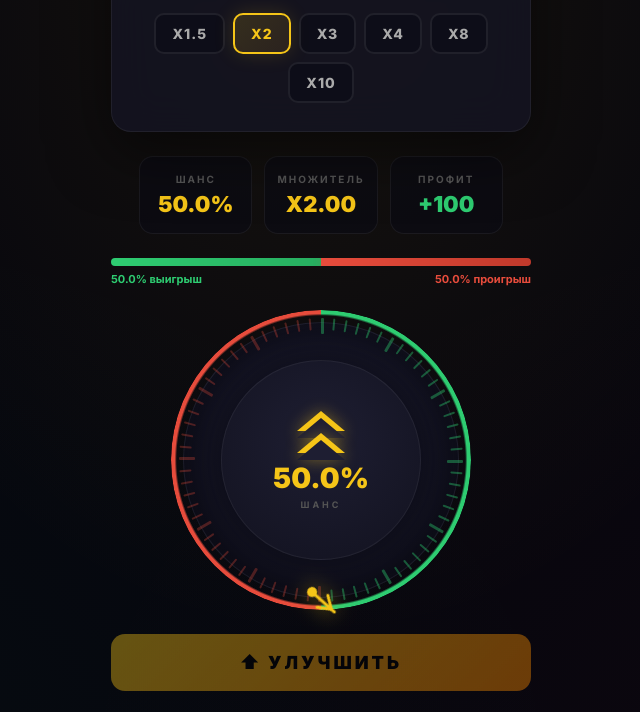
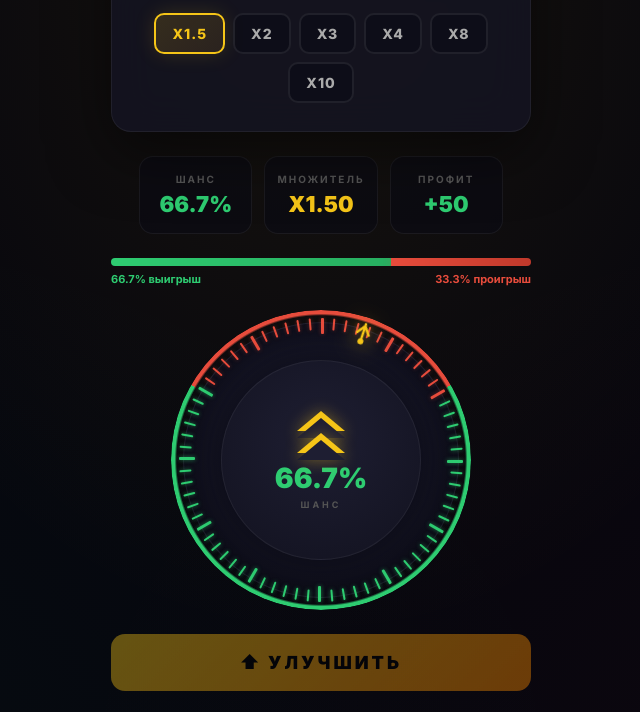
Before and after one commit to FDAFSFASDF/chernenkograde, a plain HTML site: page index.html in a window 1280 px wide. Both pictures are taken after a click on the button "⬆ УЛУЧШИТЬ". Shown: the part 223-935 px from the top of the page, without its empty margins (319-959 px from the left). Drawn offline with Linux system fonts and the light colour scheme.

Commit message:
Update index.html

```diff
--- a/index.html
+++ b/index.html
@@ -44,7 +44,6 @@
     -webkit-background-clip: text;
     -webkit-text-fill-color: transparent;
     animation: shimmer 3s ease-in-out infinite;
-    text-shadow: 0 0 40px rgba(245,197,24,0.3);
     position: relative;
   }
 
@@ -80,7 +79,6 @@
     z-index: 1;
   }
 
-  /* --- Карточка ввода --- */
   .card {
     background: rgba(20, 20, 35, 0.8);
     backdrop-filter: blur(20px);
@@ -131,10 +129,6 @@
     box-shadow: 0 0 20px rgba(245,197,24,0.15);
   }
 
-  .input-group input::placeholder {
-    color: #333;
-  }
-
   .arrow-icon {
     font-size: 24px;
     color: #f5c518;
@@ -142,7 +136,6 @@
     flex-shrink: 0;
   }
 
-  /* --- Множители --- */
   .multipliers {
     display: flex;
     gap: 8px;
@@ -179,7 +172,6 @@
     box-shadow: 0 0 20px rgba(245,197,24,0.15);
   }
 
-  /* --- Статистика --- */
   .stats {
     display: grid;
     grid-template-columns: 1fr 1fr 1fr;
@@ -193,10 +185,6 @@
     padding: 16px 12px;
     text-align: center;
     transition: all 0.3s;
-  }
-
-  .stat-box:hover {
-    border-color: rgba(255,255,255,0.12);
   }
 
   .stat-label {
@@ -217,7 +205,6 @@
   .stat-value.green { color: #2ecc71; }
   .stat-value.red { color: #e74c3c; }
 
-  /* --- Полоса шанса --- */
   .bar-container {
     width: 100%;
     height: 8px;
@@ -225,7 +212,6 @@
     border-radius: 4px;
     overflow: hidden;
     display: flex;
-    position: relative;
   }
 
   .bar-win {
@@ -253,7 +239,6 @@
   .bar-labels .win-label { color: #2ecc71; }
   .bar-labels .lose-label { color: #e74c3c; }
 
-  /* --- Колесо --- */
   .wheel-section {
     position: relative;
     display: flex;
@@ -272,9 +257,12 @@
     inset: 0;
     border-radius: 50%;
     background: conic-gradient(
-      #2ecc71 0deg,
-      #2ecc71 var(--win-deg, 180deg),
-      #e74c3c var(--win-deg, 180deg),
+      from 0deg,
+      #e74c3c 0deg,
+      #e74c3c calc(180deg - var(--win-half, 90deg)),
+      #2ecc71 calc(180deg - var(--win-half, 90deg)),
+      #2ecc71 calc(180deg + var(--win-half, 90deg)),
+      #e74c3c calc(180deg + var(--win-half, 90deg)),
       #e74c3c 360deg
     );
     padding: 4px;
@@ -292,7 +280,6 @@
     box-shadow: inset 0 0 40px rgba(0,0,0,0.5);
   }
 
-  /* Деления */
   .ticks {
     position: absolute;
     inset: 8px;
@@ -317,14 +304,15 @@
   }
 
   .tick.win-tick {
-    background: rgba(46,204,113,0.4);
+    background: #2ecc71;
+    box-shadow: 0 0 4px rgba(46,204,113,0.6);
   }
 
   .tick.lose-tick {
-    background: rgba(231,76,60,0.3);
+    background: #e74c3c;
+    box-shadow: 0 0 4px rgba(231,76,60,0.4);
   }
 
-  /* Центр колеса */
   .wheel-center {
     position: absolute;
     inset: 50px;
@@ -380,40 +368,45 @@
     font-weight: 700;
   }
 
-  /* Стрелка */
-  .arrow-container {
+  .arrow-orbit {
     position: absolute;
-    bottom: -10px;
-    left: 50%;
-    transform: translateX(-50%);
-    width: 40px;
-    height: 40px;
-    z-index: 10;
+    inset: 0;
+    border-radius: 50%;
+    pointer-events: none;
   }
 
-  .arrow {
-    width: 100%;
-    height: 100%;
-    transform-origin: 50% 50%;
+  .arrow-spinner {
+    position: absolute;
+    top: 50%;
+    left: 50%;
+    width: 0;
+    height: 0;
+    transform-origin: 0 0;
     transition: transform 3s cubic-bezier(0.17, 0.67, 0.12, 0.99);
-    filter: drop-shadow(0 0 10px rgba(245,197,24,0.6));
   }
 
-  .arrow svg {
+  .arrow-head {
+    position: absolute;
+    left: -12px;
+    top: -145px;
+    width: 24px;
+    height: 24px;
+    filter: drop-shadow(0 0 10px rgba(245,197,24,0.8));
+  }
+
+  .arrow-head svg {
     width: 100%;
     height: 100%;
   }
 
-  /* Свечение при результате */
   .wheel-wrapper.win-glow .wheel-outer-ring {
-    box-shadow: 0 0 40px rgba(46,204,113,0.4), 0 0 80px rgba(46,204,113,0.15);
+    box-shadow: 0 0 40px rgba(46,204,113,0.5), 0 0 80px rgba(46,204,113,0.2);
   }
 
   .wheel-wrapper.lose-glow .wheel-outer-ring {
-    box-shadow: 0 0 40px rgba(231,76,60,0.4), 0 0 80px rgba(231,76,60,0.15);
+    box-shadow: 0 0 40px rgba(231,76,60,0.5), 0 0 80px rgba(231,76,60,0.2);
   }
 
-  /* --- Кнопка --- */
   .upgrade-btn {
     padding: 18px 50px;
     font-size: 18px;
@@ -470,7 +463,6 @@
     display: none;
   }
 
-  /* --- Результат --- */
   .result {
     font-size: 20px;
     font-weight: 900;
@@ -506,12 +498,12 @@
     80% { transform: translateX(5px); }
   }
 
-  /* Адаптив */
   @media (max-width: 480px) {
     .logo { font-size: 28px; letter-spacing: 4px; }
     .logo::after { right: -35px; font-size: 22px; }
     .wheel-wrapper { width: 260px; height: 260px; }
     .tick { transform-origin: 0 122px; }
+    .arrow-head { top: -125px; }
     .wheel-center { inset: 40px; }
     .stat-value { font-size: 18px; }
   }
@@ -532,7 +524,7 @@
       <div class="arrow-icon">➜</div>
       <div class="input-group">
         <label>Выигрыш</label>
-        <input type="number" id="winInput" value="200" min="1" placeholder="0">
+        <input type="number" id="winInput" value="150" min="1" placeholder="0">
       </div>
     </div>
 
@@ -549,26 +541,26 @@
   <div class="stats">
     <div class="stat-box">
       <div class="stat-label">Шанс</div>
-      <div class="stat-value" id="chanceDisplay">50.0%</div>
+      <div class="stat-value" id="chanceDisplay">66.7%</div>
     </div>
     <div class="stat-box">
       <div class="stat-label">Множитель</div>
-      <div class="stat-value" id="multDisplay">X2.00</div>
+      <div class="stat-value" id="multDisplay">X1.50</div>
     </div>
     <div class="stat-box">
       <div class="stat-label">Профит</div>
-      <div class="stat-value green" id="profitDisplay">+100</div>
+      <div class="stat-value green" id="profitDisplay">+50</div>
     </div>
   </div>
 
   <div style="width:100%">
     <div class="bar-container">
-      <div class="bar-win" id="barWin" style="width:50%"></div>
+      <div class="bar-win" id="barWin" style="width:66.7%"></div>
       <div class="bar-lose"></div>
     </div>
     <div class="bar-labels">
-      <span class="win-label" id="winLabel">50.0% выигрыш</span>
-      <span class="lose-label" id="loseLabel">50.0% проигрыш</span>
+      <span class="win-label" id="winLabel">66.7% выигрыш</span>
+      <span class="lose-label" id="loseLabel">33.3% проигрыш</span>
     </div>
   </div>
 
@@ -582,16 +574,18 @@
           <div class="chevron"></div>
           <div class="chevron"></div>
         </div>
-        <div class="center-chance" id="centerChance">50.0%</div>
+        <div class="center-chance" id="centerChance">66.7%</div>
         <div class="center-label">шанс</div>
       </div>
-      <div class="arrow-container">
-        <div class="arrow" id="arrow">
-          <svg viewBox="0 0 40 40" fill="none">
-            <path d="M20 2 L20 28" stroke="#f5c518" stroke-width="3" stroke-linecap="round"/>
-            <path d="M12 18 L20 6 L28 18" stroke="#f5c518" stroke-width="3" stroke-linecap="round" stroke-linejoin="round"/>
-            <circle cx="20" cy="32" r="5" fill="#f5c518"/>
-          </svg>
+      <div class="arrow-orbit">
+        <div class="arrow-spinner" id="arrowSpinner">
+          <div class="arrow-head">
+            <svg viewBox="0 0 24 24" fill="none">
+              <path d="M12 2L12 18" stroke="#f5c518" stroke-width="2.5" stroke-linecap="round"/>
+              <path d="M6 12L12 4L18 12" stroke="#f5c518" stroke-width="2.5" stroke-linecap="round" stroke-linejoin="round"/>
+              <circle cx="12" cy="20" r="3" fill="#f5c518"/>
+            </svg>
+          </div>
         </div>
       </div>
     </div>
@@ -623,10 +617,9 @@
   const upgradeBtn = document.getElementById('upgradeBtn');
   const resultEl = document.getElementById('result');
   const ticksContainer = document.getElementById('ticks');
-  const arrow = document.getElementById('arrow');
+  const arrowSpinner = document.getElementById('arrowSpinner');
   const multBtns = document.querySelectorAll('.mult-btn');
 
-  // Создаём деления
   for (let i = 0; i < 72; i++) {
     const tick = document.createElement('div');
     tick.className = 'tick' + (i % 6 === 0 ? ' major' : '');
@@ -665,14 +658,15 @@
     loseLabel.textContent = (100 - chance).toFixed(1) + '% проигрыш';
 
     const winDeg = (chance / 100) * 360;
-    wheelRing.style.setProperty('--win-deg', winDeg + 'deg');
+    const winHalf = winDeg / 2;
+    wheelRing.style.setProperty('--win-half', winHalf + 'deg');
 
-    // Обновляем цвет делений
     const ticks = ticksContainer.querySelectorAll('.tick');
     ticks.forEach((tick, i) => {
       const angle = i * 5;
       tick.classList.remove('win-tick', 'lose-tick');
-      if (angle < winDeg) {
+      // Зелёная зона симметрично внизу: от (180-winHalf) до (180+winHalf)
+      if (angle >= (180 - winHalf) && angle <= (180 + winHalf)) {
         tick.classList.add('win-tick');
       } else {
         tick.classList.add('lose-tick');
@@ -732,28 +726,48 @@
     const roll = Math.random() * 100;
     const isWin = roll < chance;
 
-    const chanceDeg = (chance / 100) * 360;
-    let targetAngle;
+    const winDeg = (chance / 100) * 360;
+    const winHalf = winDeg / 2;
 
-    // Стрелка указывает вверх (0° = верх)
-    // Зелёная зона: от 0° до chanceDeg (по часовой от верха)
-    // Нужно чтобы стрелка остановилась в нужной зоне
+    // Стрелка изначально указывает ВВЕРХ (0°)
+    // После поворота на rotation° указывает на (rotation mod 360)
+    // Зелёная зона (выигрыш): от (180-winHalf) до (180+winHalf) — ВНИЗУ
+    // Красная зона (проигрыш): от 0 до (180-winHalf) и от (180+winHalf) до 360 — СВЕРХУ
+
+    let targetMod;
+
     if (isWin) {
-      const center = chanceDeg / 2;
-      const offset = (Math.random() - 0.5) * chanceDeg * 0.6;
-      targetAngle = -(center + offset); // отрицательное = против часовой (стрелка крутится)
+      // Стрелка должна указать ВНИЗ (в зелёную зону)
+      // targetMod должен быть около 180°
+      const offset = (Math.random() - 0.5) * winHalf * 1.6;
+      targetMod = 180 + offset;
     } else {
-      const loseCenter = chanceDeg + (360 - chanceDeg) / 2;
-      const loseSize = 360 - chanceDeg;
-      const offset = (Math.random() - 0.5) * loseSize * 0.6;
-      targetAngle = -(loseCenter + offset);
+      // Стрелка должна указать ВВЕРХ (в красную зону)
+      // Выбираем случайно верхнюю левую или верхнюю правую часть
+      if (Math.random() < 0.5) {
+        // Верхняя левая: от 0 до (180-winHalf)
+        const maxAngle = 180 - winHalf;
+        targetMod = Math.random() * maxAngle * 0.85 + maxAngle * 0.05;
+      } else {
+        // Верхняя правая: от (180+winHalf) до 360
+        const minAngle = 180 + winHalf;
+        const maxAngle = 360;
+        targetMod = minAngle + Math.random() * (maxAngle - minAngle) * 0.85 + (maxAngle - minAngle) * 0.05;
+      }
     }
 
-    const fullSpins = 5 + Math.floor(Math.random() * 4);
-    const totalRotation = currentArrowRotation + fullSpins * 360 + (targetAngle - (currentArrowRotation % 360));
-    currentArrowRotation = totalRotation;
+    // Нормализуем текущий угол
+    const currentMod = ((currentArrowRotation % 360) + 360) % 360;
 
-    arrow.style.transform = `rotate(${totalRotation}deg)`;
+    // Вычисляем дельту (всегда крутим вперёд)
+    let delta = targetMod - currentMod;
+    if (delta <= 0) delta += 360;
+
+    // Добавляем полные обороты
+    const spins = (5 + Math.floor(Math.random() * 3)) * 360;
+    currentArrowRotation += delta + spins;
+
+    arrowSpinner.style.transform = `rotate(${currentArrowRotation}deg)`;
 
     setTimeout(() => {
       if (isWin) {
```
